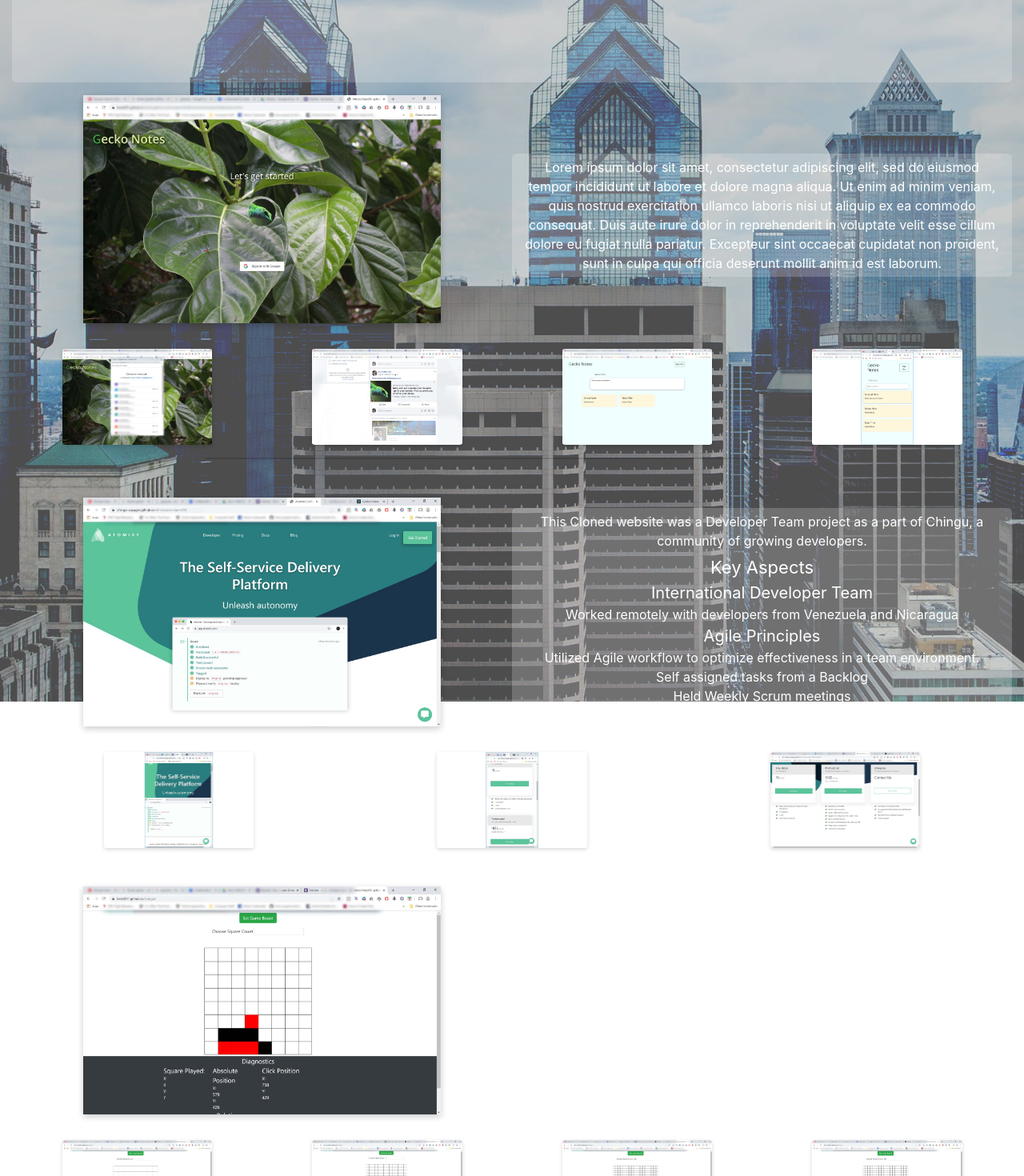
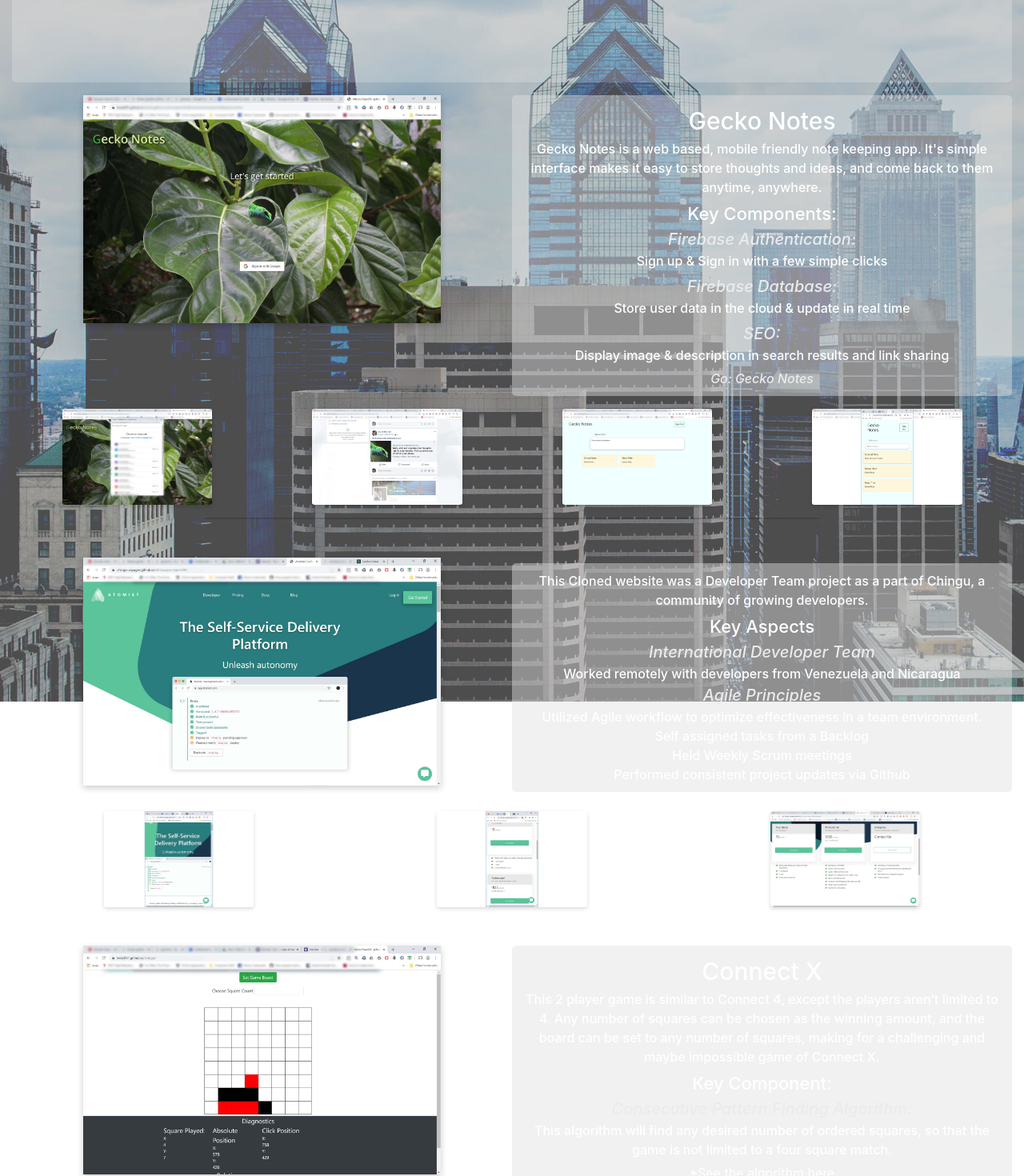
Before and after one commit to Brazill-Mitchell/bmfuture, a React (Create React App) app: page / in a window 1280 px wide. Shown: the part 360-1830 px from the top of the page at 80% size. Built offline with nearby package versions, Linux system fonts and the light colour scheme.

Commit message:
description general format

```diff
--- a/src/Components/ConnectX.js
+++ b/src/Components/ConnectX.js
@@ -6,7 +6,29 @@ import fullEmpty20Image from './images/connectX/fullEmpty20.jpg'
 
 let full8 = {
   "image":full8Image,
-  "description":"Sign In Image Description"
+  "description":
+
+<div className='desc'>
+      <div className='desc-title'>
+      Connect X
+      </div>
+      <div className='desc-normal'>
+      This 2 player game is similar to Connect 4, except the players aren’t limited to 4. Any number of squares can be chosen as the winning amount, and the board can be set to any number of squares, making for a challenging and maybe impossible game of Connect X.
+      </div>
+      <div className='desc-head'>
+        Key Component:
+      </div>
+      <div className='desc-head-2'>
+        Consecutive Pattern Finding Algorithm:
+      </div>
+      <div className='desc-normal'>
+      This algorithm will find any desired number of ordered squares, so that the game is not limited to a four square match.
+      </div>
+      *See the algorithm here
+
+
+    </div>
+
 }
 let full14 = {
   "image":full14Image,
--- a/src/Components/Gecko.js
+++ b/src/Components/Gecko.js
@@ -8,7 +8,47 @@ import './Projects.css'
 
 let geckoLanding = {
   "image":geckoLandingImage,
-  "description":"Lorem ipsum dolor sit amet, consectetur adipiscing elit, sed do eiusmod tempor incididunt ut labore et dolore magna aliqua. Ut enim ad minim veniam, quis nostrud exercitation ullamco laboris nisi ut aliquip ex ea commodo consequat. Duis aute irure dolor in reprehenderit in voluptate velit esse cillum dolore eu fugiat nulla pariatur. Excepteur sint occaecat cupidatat non proident, sunt in culpa qui officia deserunt mollit anim id est laborum."
+  "description":
+
+    <div className='desc'>
+      <div className='desc-title'>
+        Gecko Notes
+      </div>
+      <div className='desc-normal'>
+        Gecko Notes is a web based, mobile friendly note keeping app. It's simple interface makes it easy to store thoughts and ideas, and come back to them anytime, anywhere.
+      </div>
+      <div className='desc-head'>
+        Key Components:
+      </div>
+      <div className='desc-head-2'>
+        Firebase Authentication:
+      </div>
+      <div className='desc-normal'>
+        Sign up & Sign in with a few simple clicks
+      </div>
+      <div className='desc-head-2'>
+        Firebase Database:
+      </div>
+      <div className='desc-normal'>
+        Store user data in the cloud & update in real time
+      </div>
+      <div className='desc-head-2'>
+        SEO:
+      </div>
+      <div className='desc-normal'>
+        Display image & description in search results and link sharing
+      </div>
+      <a href='https://geckonotes.firebaseapp.com' target='blank_'>
+        <div className='desc-link'>Go: Gecko Notes
+          </div>
+      </a>
+
+
+
+
+
+    </div>
+
 }
 let signIn = {
   "image":signInImage,
--- a/src/Components/Nav.css
+++ b/src/Components/Nav.css
@@ -9,19 +9,30 @@
     --nav-collapsed-width: 20%;
 }
 
+a , u {
+    text-decoration: none !important;
+}
+
 .project-desc-container{
-    color: white;
-    background-color: rgba(255,255,255,.2);
+    color: rgb(255,255,255);
+    background-color: rgba(225,225,225,.45);
     /* Fix height & responsiveness of container here */
     /* height: 20vh; */
     height: 50%;;
     border-radius: 5px;
 }
+
+/* Description */
+
 .project-desc{
     position: relative;
-    padding-top: 5px;
-    padding-bottom: 5px;
+    padding-top: 10px;
+    padding-bottom: 10px;
     flex: 1;
+}
+.desc-title{
+    font-size: 30px;
+    font-weight: 500;
 }
 .desc-image-wrapper{
     /* display: flex; */
@@ -30,250 +41,31 @@
 }
 .desc-head{
     font-size: 22px;
+    font-weight: 500;
 }
 .desc-head-2{
     font-size: 20px;
+    color: rgba(235,235,235,1);
+    font-weight:500;
+    font-style: oblique;
 }
 .desc-normal{
     padding-bottom: 5px;
+    font-weight: 500;
 }
-.intro-top-spacer{
-    padding-bottom: 5%;
+.desc-link{
+    color: rgba(235,235,235,1);
+    font-weight: 500;
+    font-style: oblique;
+    transition: all .2s ease-in-out;
+    display: inline-block;
 }
-.intro-height-spacer{
-    height: 600px;
-}
-.intro-container{
-    display: flex;
-    flex-direction: row;
-    align-content: space-around;
-}
-.intro-img-container{
-    position: absolute;
-    margin-left: 50%;
-    height: 600px;
-    width: 100%;
-    margin: 0 auto;
-}
-.intro-img{
-    display: block;
-    margin-left: auto;
-    margin-right: auto;
-    max-height: 600px;
-    /* clip: rect(0px,1000px,600px,0); */
-    filter:
-        blur(3px)
-        brightness(0.8);
-        /* opacity: 0; */
-}
-#nav-z{
-    position: relative;
-    margin-top: 20px;
-    z-index: 10;
-}
-.nav-wrap{
-    position:fixed;
-    width: 100%;
-    height: 5%;
-    z-index: 10;
-    background-color:rgb(66, 98, 110);
-    /* margin: 0px 10px 10px 10px; */
-    margin-right: 10px;
-    display: flex;
-    flex-direction: column;
-}
-.nav-spacer{
-    flex:1;
-}
-.menu-lv1{
-    /* margin-left: 10px; */
-    position: relative;
-    margin-top: 5px;
-    color: white;
-    font-weight: 500;
-    flex:1;
+.desc-link:hover{
+    transform: scale(1.05);
+    color: rgba(255,255,255,1);
 }
 
-/* Container for drop down menu items */
-.child-project{
-    /* background-color:rgb(66, 98, 110); */
-    /* background-image: linear-gradient(to bottom,rgba(66,98,110,1),rgba(66,98,110,.7)); */
-    /* border: 2px solid rgb(66, 98, 110); */
-    /* border-radius: 3px;
-    padding-top: 7px;
-    padding-bottom: 4px; */
-}
-.child-project-hidden{
-    position: absolute;
-    visibility: hidden;
-}
-.drop-menu{
-    position: absolute;
-    background-image: linear-gradient(to right,rgba(66,98,110,1),rgba(66,98,110,.7));
-    transform: translateY(var(--drop-menu-height));
-    border-radius: 3px;
-    padding-right: 5px;
-    padding-bottom: 5px;
-    animation: drop-menu .4s ease-in-out;
-    animation-fill-mode: forwards;
-    /* z-index: 5; */
-}
-@keyframes drop-menu{
-    0%{
-        opacity: .3;
-        z-index: -5;
-    }
-    99%{
-        z-index: -5;
-    }
-    100%{
-        opacity: 1;
-        transform: translateY(0);
-        z-index: 1;
-    }
-}
-.drop-menu-side{
-    position: absolute;
-    left: 96%;
-    transform: translateX(var(--drop-menu-side-width));
-    background-image: linear-gradient(to right,rgba(66,98,110,1),rgba(66,98,110,.7));
-    border-radius: 3px;
-    padding-right: 5px;
-    padding-top: 2px;
-    padding-bottom: 5px;
-    animation: drop-menu-side .4s ease-in-out;
-    animation-fill-mode: forwards;
-}
-@keyframes drop-menu-side{
-    0%{
-        opacity: .3;
-        z-index: -5;
-    }
-    99%{
-        z-index: -5;
-    }
-    100%{
-        opacity: 1;
-        transform: translateX(0);
-        z-index: 1;
-    }
-}
-.nav-container{
-    display: flex;
-    flex-direction: column;
-}
-.nav-item-container{
-    display: flex;
-    flex-direction: row;
-}
-.nav-item{
-    cursor: pointer;
-}
-.nav-container-special{
-    display: flex;
-    flex-direction: row;
-    align-content: space-around;
-    align-items: center;
-    justify-content: center;
-}
-.menu-lv2{
-    margin-top: 5px;
-    border-radius: 3%;
-    transition: all .2s ease-in-out;
-    flex: 1;
-    /* overflow: hidden; */
-    white-space: nowrap;
-    color:rgba(8, 49, 88, 0.6);
-    -webkit-text-stroke-width: .3px;
-    border-radius: 3px;
-    background-color: rgba(240,248,255,.8);
-
-}
-.menu-lv2:hover{
-    box-shadow: 0 6px 10px 0px rgba(36, 68, 109, .4);
-    transform: scale(1.05);
-}
-
-/* Contact */
-
-.contact-menu{
-    /* z-index: -5; */
-}
-
-.contact-img{
-    position: relative;
-    max-width: 20px;
-    flex: 1;
-    margin-left: 6px;
-    margin-right: 5px;
-    margin-bottom: 2px;
-    border-radius: 4px;
-}
-
-/* Collapsed */
-#logo{
-    position: relative;
-    height: 5vh;
-    background-color: antiquewhite;
-    border-radius: 5px;
-}
-#logo-container{
-    position: relative;
-    flex: 1;
-    /* transform: translateY(-50%);
-    top: 50%; */
-    /* background-color: aqua; */
-    height: 100%;
-}
-#logo-side{
-    position: relative;
-    max-width: calc(var(--nav-collapsed-width) / 2);
-}
-#logo-container-side{
-    /* position: relative; */
-    /* flex: 1;
-    height: 100%; */
-    position: fixed;
-    top: var(--nav-side-from-top);
-    width: var(--nav-collapsed-width);
-    z-index: 10;
-}
-/* .nav-collapsed{
-    position: fixed;
-    top: var(--nav-side-from-top);
-    width: var(--nav-collapsed-width);
-    z-index: 100;
-} */
-.nav-wrap-side{
-    position:fixed;
-    top: var(--nav-side-from-top);
-    width: var(--nav-collapsed-width);
-    height: 50%;
-    z-index: 100;
-    padding: 0px;
-    color: white;
-    font-weight: 500;
-    background-color:rgb(66, 98, 110);
-    border-radius: 5px;
-    /* display: flex; */
-    /* flex-direction: column; */
-}
-
-/* Background */
-.page-main{
-
-}
-.bg-page{
-    position: fixed;
-    filter:brightness(.6) opacity(.7) contrast(2);
-}
-.bg-container{
-    position: absolute;
-    background: black;
-}
-#body-wrapper{
-    position: relative;
-}
+/* Intro */
 #intro{
     /* z-index: -10; */
 }
@@ -384,6 +176,239 @@
     }
 }
 
+.intro-top-spacer{
+    padding-bottom: 5%;
+}
+.intro-height-spacer{
+    height: 600px;
+}
+.intro-container{
+    display: flex;
+    flex-direction: row;
+    align-content: space-around;
+}
+.intro-img-container{
+    position: absolute;
+    margin-left: 50%;
+    height: 600px;
+    width: 100%;
+    margin: 0 auto;
+}
+.intro-img{
+    display: block;
+    margin-left: auto;
+    margin-right: auto;
+    max-height: 600px;
+    /* clip: rect(0px,1000px,600px,0); */
+    filter:
+        blur(3px)
+        brightness(0.8);
+        /* opacity: 0; */
+}
+
+/* Nav */
+
+/* Background */
+.page-main{
+
+}
+.bg-page{
+    position: fixed;
+    filter:brightness(.6) opacity(.7) contrast(2);
+}
+.bg-container{
+    position: absolute;
+    background: black;
+}
+#body-wrapper{
+    position: relative;
+}
+
+#nav-z{
+    position: relative;
+    margin-top: 20px;
+    z-index: 10;
+}
+.nav-wrap{
+    position:fixed;
+    width: 100%;
+    height: 5%;
+    z-index: 10;
+    background-color:rgb(66, 98, 110);
+    /* margin: 0px 10px 10px 10px; */
+    margin-right: 10px;
+    display: flex;
+    flex-direction: column;
+}
+.nav-spacer{
+    flex:1;
+}
+.menu-lv1{
+    /* margin-left: 10px; */
+    position: relative;
+    margin-top: 5px;
+    color: white;
+    font-weight: 500;
+    flex:1;
+}
+.child-project-hidden{
+    position: absolute;
+    visibility: hidden;
+}
+.drop-menu{
+    position: absolute;
+    background-image: linear-gradient(to right,rgba(66,98,110,1),rgba(66,98,110,.7));
+    transform: translateY(var(--drop-menu-height));
+    border-radius: 3px;
+    padding-right: 5px;
+    padding-bottom: 5px;
+    animation: drop-menu .4s ease-in-out;
+    animation-fill-mode: forwards;
+    /* z-index: 5; */
+}
+@keyframes drop-menu{
+    0%{
+        opacity: .3;
+        z-index: -5;
+    }
+    99%{
+        z-index: -5;
+    }
+    100%{
+        opacity: 1;
+        transform: translateY(0);
+        z-index: 1;
+    }
+}
+.drop-menu-side{
+    position: absolute;
+    left: 96%;
+    transform: translateX(var(--drop-menu-side-width));
+    background-image: linear-gradient(to right,rgba(66,98,110,1),rgba(66,98,110,.7));
+    border-radius: 3px;
+    padding-right: 5px;
+    padding-top: 2px;
+    padding-bottom: 5px;
+    animation: drop-menu-side .4s ease-in-out;
+    animation-fill-mode: forwards;
+}
+@keyframes drop-menu-side{
+    0%{
+        opacity: .3;
+        z-index: -5;
+    }
+    99%{
+        z-index: -5;
+    }
+    100%{
+        opacity: 1;
+        transform: translateX(0);
+        z-index: 1;
+    }
+}
+.nav-container{
+    display: flex;
+    flex-direction: column;
+}
+.nav-item-container{
+    display: flex;
+    flex-direction: row;
+}
+.nav-item{
+    cursor: pointer;
+}
+.nav-container-special{
+    display: flex;
+    flex-direction: row;
+    align-content: space-around;
+    align-items: center;
+    justify-content: center;
+}
+.menu-lv2{
+    margin-top: 5px;
+    border-radius: 3%;
+    transition: all .2s ease-in-out;
+    flex: 1;
+    /* overflow: hidden; */
+    white-space: nowrap;
+    color:rgba(8, 49, 88, 0.6);
+    -webkit-text-stroke-width: .3px;
+    border-radius: 3px;
+    background-color: rgba(240,248,255,.8);
+
+}
+.menu-lv2:hover{
+    box-shadow: 0 6px 10px 0px rgba(36, 68, 109, .4);
+    transform: scale(1.05);
+}
+
+/* Contact */
+
+.contact-menu{
+
+}
+
+.contact-img{
+    position: relative;
+    max-width: 20px;
+    flex: 1;
+    margin-left: 6px;
+    margin-right: 5px;
+    margin-bottom: 2px;
+    border-radius: 4px;
+}
+
+/* Collapsed */
+#logo{
+    position: relative;
+    height: 5vh;
+    background-color: antiquewhite;
+    border-radius: 5px;
+}
+#logo-container{
+    position: relative;
+    flex: 1;
+    /* transform: translateY(-50%);
+    top: 50%; */
+    /* background-color: aqua; */
+    height: 100%;
+}
+#logo-side{
+    position: relative;
+    max-width: calc(var(--nav-collapsed-width) / 2);
+}
+#logo-container-side{
+    /* position: relative; */
+    /* flex: 1;
+    height: 100%; */
+    position: fixed;
+    top: var(--nav-side-from-top);
+    width: var(--nav-collapsed-width);
+    z-index: 10;
+}
+/* .nav-collapsed{
+    position: fixed;
+    top: var(--nav-side-from-top);
+    width: var(--nav-collapsed-width);
+    z-index: 100;
+} */
+.nav-wrap-side{
+    position:fixed;
+    top: var(--nav-side-from-top);
+    width: var(--nav-collapsed-width);
+    height: 50%;
+    z-index: 100;
+    padding: 0px;
+    color: white;
+    font-weight: 500;
+    background-color:rgb(66, 98, 110);
+    border-radius: 5px;
+    /* display: flex; */
+    /* flex-direction: column; */
+}
+
+
+
 /* Responsive */
 
 @media only screen and (max-width: 1000px){
--- a/src/Components/Paint.js
+++ b/src/Components/Paint.js
@@ -4,13 +4,21 @@ import fullImage from './images/paint/full.jpg'
 import fullEmptyImage from './images/paint/fullEmpty.jpg'
 import paintStyleImage from './images/paint/paintStyle.jpg'
 
+let full = {
+  "image":fullImage,
+  "description":
+  <div className='desc'>
+    <div className='desc-title'>
+      Paint
+    </div>
+    <div className='desc-normal'>
+    This project is a simple paint application, created using the Canvas element. The user is able to choose the paint color, shape, and stroke size. They can even see an analysis of how the mouse’s position in the window relates to the canvas for an understanding of how the canvas functions.
+    </div>
+  </div>
+}
 let analysis = {
   "image":analysisImage,
-  "description":"Sign In Image Description"
-}
-let full = {
-  "image":fullImage,
-  "description":"Web Post Image Description"
+  "description":"Analysis Image Description"
 }
 let fullEmpty = {
   "image":fullEmptyImage,
@@ -21,7 +29,7 @@ let paintStyle = {
   "description":"Responsive Image Description"
 }
 
-let paintThumbnailList = [analysis,full,fullEmpty,paintStyle]
+let paintThumbnailList = [full,analysis,fullEmpty,paintStyle]
 
 const Paint=forwardRef((props,ref)=> {
 
```
